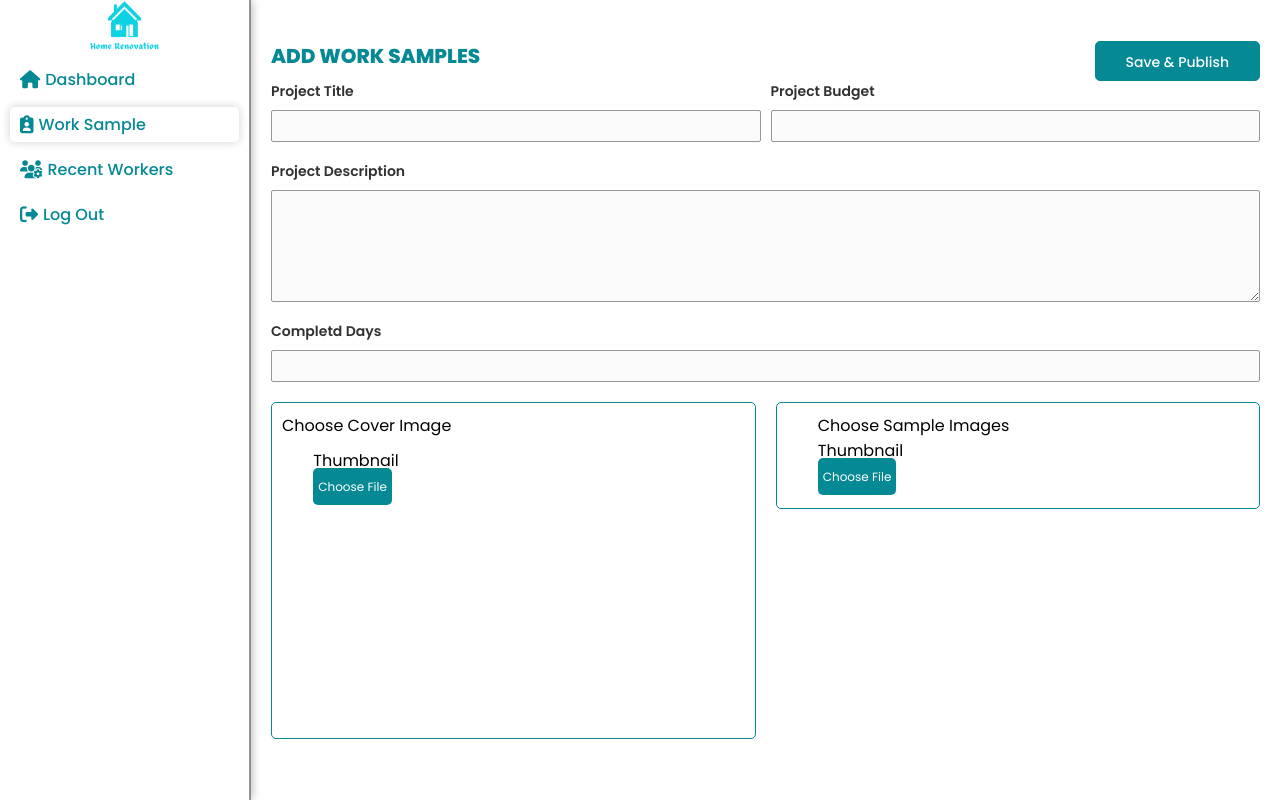
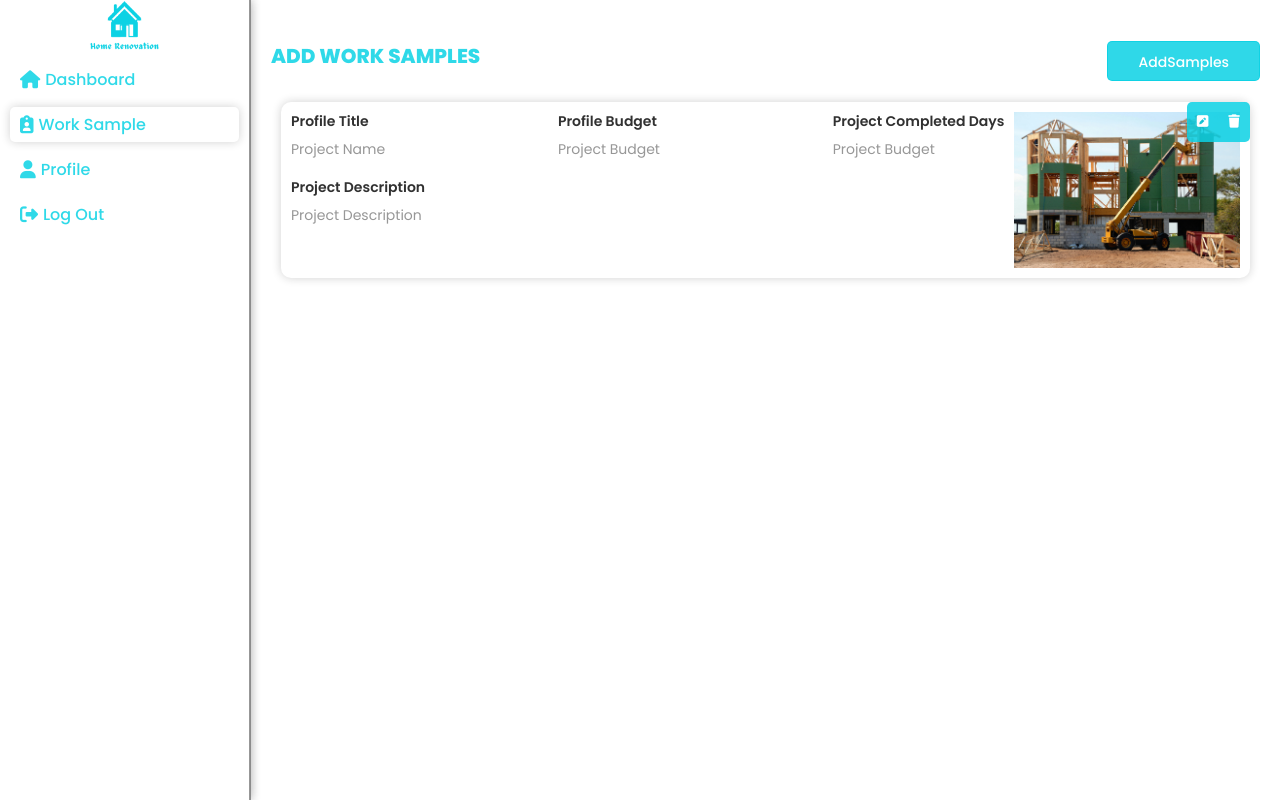
Before and after one commit to Faheemqayyum/HomeRenowation, a Django app: page /workersample/ in a window 1280 px wide. Run offline with Django 4.2, Linux system fonts and the light colour scheme; some libraries are stand-ins or nearby versions.

Commit message:
new profile

```diff
--- a/appsrc/templates/Worker/Workersamples.html
+++ b/appsrc/templates/Worker/Workersamples.html
@@ -21,133 +21,50 @@
     <link rel="stylesheet" href="https://cdn.jsdelivr.net/npm/swiper@11/swiper-bundle.min.css" />
 
     <script src="https://cdn.jsdelivr.net/npm/swiper@11/swiper-bundle.min.js"></script>
-
-
 </head>
 
 <body>
-
-
-
     <div class="main_wrapper">
         {% include 'components/workersidebar.html'%}
         <div class="right_container">
             <div class="horizontal justify-between align-center fullwidth">
                 <p class="sub_head_2 imptext margin-bottom">Add Work Samples</p>
-                <button class="main_btn">Save & Publish</button>
+               <a href="{% url 'addwork' %}"><button class="main_btn">AddSamples</button></a>
             </div>
-            <div class="vertical gap-20">
-                <form action="" class="vertical fullwidth gap-20">
-                    <div class="horizontal gap-10 justify-between align-center fullwidth">
-                        <div class="vertical web_inputs gap-10 fullwidth">
-                            <label for="project-title">Project Title</label>
-                            <input type="text" name="project-title">
+            <div class="vertical gap-20 padding">
+                <div class=" project_card card_shadow padding-10 horizontal justify-between fullwidth gap-10">
+                    <div class="project_buttons">
+                       <button><i class="fa-solid fa-pen-square"></i></button>
+                       <button><i class="fa-solid fa-trash"></i></button>
+                    </div>
+                    <div class="vertical gap-20 fullwidth">
+                        <div class="horizontal justify-between align-center">
+                            <div class="vertical gap-10">
+                                <p class="card_heading">Profile Title</p>
+                                <p class="card_text">Project Name</p>
+                            </div>
+                            <div class="vertical gap-10">
+                                <p class="card_heading">Profile Budget</p>
+                                <p class="card_text">Project Budget</p>
+                            </div>
+
+                            <div class="vertical gap-10">
+                                <p class="card_heading">Project Completed Days</p>
+                                <p class="card_text">Project Budget</p>
+                            </div>
+
                         </div>
-                        <div class="vertical web_inputs gap-10 fullwidth">
-                            <label for="product-budget">Project Budget</label>
-                            <input type="text" name="product-budget">
-                        </div>
-                    </div>
-                    <div class="horizontal gap-10 fullwidth">
-                        <div class="vertical web_inputs gap-10 fullwidth">
-                            <label for="product-desc">Project Description</label>
-                            <textarea rows="5" name="product-desc"></textarea>
-                        </div>
-                    </div>
-                    <div class="horizontal gap-10 justify-between align-center fullwidth">
-                        <div class="vertical web_inputs gap-10 fullwidth">
-                            <label for="product-budget">Completd Days</label>
-                            <input type="text" name="product-budget">
-                        </div>
-                    </div>
-
-                </form>
-                <div class="fullwidth horizontal align-start gap-20">
-                    <div class="vertical product_input gap-10 fullwidth fullheight main_border padding-10">
-                        <label for="product-title">Choose Cover Image</label>
-                        <div class="image_upload vertical">
-                            <div class="horizontal_flex align-center gap-20">
-                                <p>Thumbnail</p>
-                                <label for="upload" class="file-input-label">Choose File</label>
-                                <input type="file" id="upload" class="file-input" accept="image/*">
-                            </div>
-                            <div class="vertical fullwidth align-center">
-                                <div class="below_image_upload" id="preview"></div>
+                        <div class="vertical">
+                            <div class="vertical gap-10">
+                                <p class="card_heading">Project Description</p>
+                                <p class="card_text">Project Description</p>
                             </div>
                         </div>
                     </div>
-                    <div class="vertical product_input gap-10 fullwidth fullheight main_border padding-10">
-                        <div class="image_upload vertical">
-
-                        <label for="product-title">Choose Sample Images</label>
-                            <div class="horizontal_flex align-center gap-20">
-                                <p>Thumbnail</p>
-                                <label for="upload_multiple" class="file-input-label2">Choose File</label>
-                                <input type="file" id="upload_multiple" class="file-input2" accept="image/*" multiple>
-                            </div>
-                            <div id="grid-layout" class="grid-layout">
-                                <!-- Thumbnails will be dynamically added here -->
-                            </div>
-                        </div>
+                    <div class="vertical">
+                        <img src="{% static 'media/homeconstruct.jpg' %}" alt="" class="samplecardimg">
                     </div>
                 </div>
-                <script>  const uploadInput = document.getElementById('upload');
-                    const preview = document.getElementById('preview');
-
-                    uploadInput.addEventListener('change', function () {
-                        const file = this.files[0];
-                        const reader = new FileReader();
-
-                        reader.onload = function (e) {
-                            const imgContainer = document.createElement('div');
-                            const img = document.createElement('img');
-                            const closeIcon = document.createElement('span');
-
-                            img.src = e.target.result;
-                            imgContainer.classList.add('uploaded-image-container');
-                            img.classList.add('uploaded-image');
-                            closeIcon.classList.add('close-icon');
-
-                            closeIcon.innerHTML = '&times;';
-                            imgContainer.appendChild(img);
-                            imgContainer.appendChild(closeIcon);
-                            preview.appendChild(imgContainer);
-
-                            closeIcon.addEventListener('click', function () {
-                                imgContainer.remove();
-                            });
-                        };
-
-                        reader.readAsDataURL(file);
-                    });
-
-                    document.getElementById('upload_multiple').addEventListener('change', function () {
-                        const gridLayout = document.getElementById('grid-layout');
-
-                        const files = Array.from(this.files);
-                        files.forEach(file => {
-                            const reader = new FileReader();
-                            reader.onload = function (event) {
-                                const thumbnail = document.createElement('div');
-                                const img = document.createElement('img');
-                                const closeIcon = document.createElement('span');
-
-                                img.src = event.target.result;
-                                thumbnail.classList.add('thumbnail');
-                                closeIcon.classList.add('close-icon');
-
-                                closeIcon.innerHTML = '&times;';
-                                thumbnail.appendChild(img);
-                                thumbnail.appendChild(closeIcon);
-                                gridLayout.appendChild(thumbnail);
-
-                                closeIcon.addEventListener('click', function () {
-                                    thumbnail.remove();
-                                });
-                            };
-                            reader.readAsDataURL(file);
-                        });
-                    });</script>
             </div>
         </div>
 
--- a/appsrc/templates/components/workersidebar.html
+++ b/appsrc/templates/components/workersidebar.html
@@ -19,9 +19,9 @@
             </a>
         </li>
         <li>
-            <a href="{% url 'recentworkers' %}" class="RecentWorkers">
-                <i class="fa-solid fa-users-gear"></i>
-                <p>Recent Workers</p>
+            <a href="{% url 'profile' %}" class="Profile">
+                <i class="fa-solid fa-user"></i>
+                <p>Profile</p>
             </a>
         </li>
         <li>
--- a/appsrc/urls.py
+++ b/appsrc/urls.py
@@ -20,6 +20,7 @@ urlpatterns = [
     path('workersample/',views.WorkerSample,name='workersample'),
     path('addwork/',views.AddWorkerSample,name='addwork'),
     path('profile/',views.WorkerProfile,name='profile'),
+    path('editprofile/',views.EditWorkerProfile,name='editprofile'),
      # Client
     path('clientdashboard/',views.ClientDashboard,name='clientdashboard'),
     path('showjob/',views.ShowJobs,name='showjob'),
--- a/appsrc/views.py
+++ b/appsrc/views.py
@@ -33,6 +33,8 @@ def AddWorkerSample(request):
   return  render(request, 'Worker/AddWorkSamples.html')
 def WorkerProfile(request):
   return  render(request, 'Worker/Profile.html')
+def EditWorkerProfile(request):
+  return  render(request, 'Worker/EditProfile.html')
 
 # Client
 def ClientDashboard(request):
--- a/static/css/dashboard.css
+++ b/static/css/dashboard.css
@@ -1,5 +1,5 @@
 :root {
-  --primarycl: #048995;
+  --primarycl: #0cd2e4da;
   --secondarycl: #f1f1f1;
   --thirdcl: #f6f6f6;
   --textcl: #313131;
@@ -110,7 +110,7 @@
 
 .right_container {
   width: 100%;
-  padding:40px 20px;
+  padding: 40px 20px;
   overflow: auto;
 }
 .cards_grid {
@@ -188,7 +188,6 @@
   color: #4d4d4d;
   border-right: 1px solid var(--border-cl);
   border-bottom: 1px solid var(--border-cl);
-
 }
 .dash_table td {
   padding: 10px;
@@ -209,7 +208,8 @@
   width: 400px; /* Adjust width as needed */
   margin: auto;
 }
-.file-input-label,.file-input-label2 {
+.file-input-label,
+.file-input-label2 {
   background-color: var(--primarycl);
   color: white !important;
   padding: 10px 5px;
@@ -218,7 +218,8 @@
   border: none;
   font-size: 12px;
 }
-.file-input,.file-input2 {
+.file-input,
+.file-input2 {
   display: none;
 }
 .below_image_upload {
@@ -238,7 +239,7 @@
   margin-top: 10px;
   display: grid;
   grid-template-columns: repeat(auto-fill, minmax(220px, 1fr));
-  grid-gap: 20px;;
+  grid-gap: 20px;
 }
 
 .close-icon {
@@ -247,7 +248,7 @@
   right: 5px;
   cursor: pointer;
   color: #fff;
-  background-color:var(--primarycl);
+  background-color: var(--primarycl);
   padding: 3px 6px;
   border-radius: 5px;
 }
@@ -266,12 +267,65 @@
   display: inline-block;
   max-width: 220px;
   max-height: 220px;
-  border:1px solid var(--cardbcl);
-  border-radius: 5px
+  border: 1px solid var(--cardbcl);
+  border-radius: 5px;
 }
 
 .thumbnail img {
   width: 220px;
   height: 220px;
-  border-radius: 5px
+  border-radius: 5px;
 }
+
+/*  */
+.samplecardimg {
+  width: 100%;
+  max-width: 300px;
+  max-height: 300px;
+  object-fit: containsamp;
+}
+.project_card {
+  position: relative;
+}
+.project_buttons {
+  display: flex;
+  position: absolute;
+  right: 0;
+  top: 0;
+  max-width: 100px;
+  max-height: 50px;
+  background-color: var(--primarycl);
+  border-radius: 5px;
+  z-index: 10;
+}
+.project_buttons button {
+  border: none;
+  background-color: transparent;
+  color: white;
+  padding: 10px;
+}
+.card_shadow {
+  box-shadow: 0px 0px 10px rgba(24, 23, 23, 0.2);
+  border-radius: 10px;
+}
+.card_heading {
+  font-size: 14px;
+  font-weight: 600;
+  line-height: 18px;
+  letter-spacing: 0em;
+  text-align: left;
+  color: var(--textcl);
+}
+.card_text {
+  font-size: 14px;
+  font-weight: 400;
+  line-height: 18px;
+  letter-spacing: 0em;
+  text-align: left;
+  color: var(--border-cl);
+}
+.profile_img {
+  width: 200px;
+  height: 200px;
+  border-radius: 50%;
+}
```
Also changed, not shown: appsrc/templates/Worker/EditProfile.html (added, +125 -0 lines), appsrc/templates/Worker/Profile.html (+74 -0 lines), appsrc/migrations/0001_initial.py (added), appsrc/migrations/0002_user_is_approved_alter_user_email.py (added), static/media/homeconstruct.jpg (added), 1 other file. Lines whose indentation alone changed are shown as unchanged.
